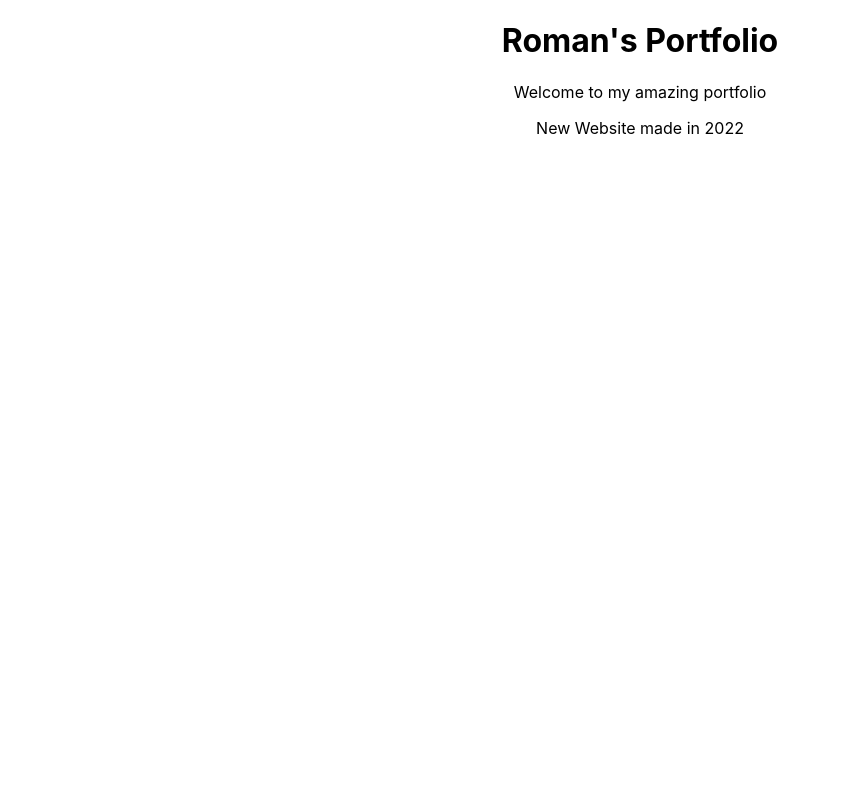
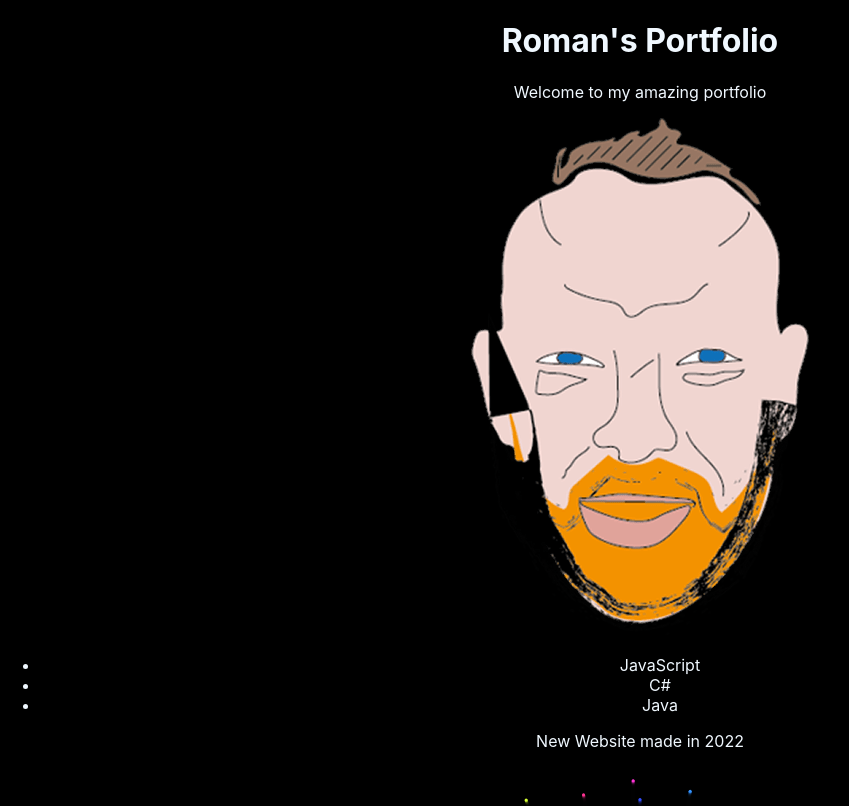
Before and after one commit to RomanLearnsHowToCode/LinkedIn_ReactJs_EssentialTraining, a React (Create React App) app in the folder my-app/: page / in a window 1280 px wide. Shown: the top 806 px of the page, without its empty margins (0-849 px from the left). Built offline with nearby package versions, Linux system fonts and the light colour scheme.

Commit message:
Chapter03 finished

```diff
--- a/my-app/public/index.html
+++ b/my-app/public/index.html
@@ -39,10 +39,9 @@
   </head>
   <body>
     <noscript>You need to enable JavaScript to run this app.</noscript>
-    <!--<canvas></canvas> - this is for animation -->
-    <div id="root">
-
-    </div>
+    <div id="root"></div>
+    <canvas></canvas>
+    <div id="content"></div>
     <!--
       This HTML file is a template.
       If you open it directly in the browser, you will see an empty page.
--- a/my-app/src/App.css
+++ b/my-app/src/App.css
@@ -1,5 +1,10 @@
 .App {
   text-align: center;
+}
+
+.App {
+  background-color: black;
+  color: aliceblue;
 }
 
 .App-logo {
--- a/my-app/src/App.js
+++ b/my-app/src/App.js
@@ -1,6 +1,7 @@
 //import logo from './logo.svg';
 import './App.css';
 import './animation';
+import image from './RPortrait.png';
 
 
 function Header(props){
@@ -15,6 +16,11 @@ function Main(props){
   return(
   <section>
     <p>Welcome to my {props.adjective} portfolio</p>
+    <img src={image} alt="portfolio pic"/>
+    <ul>
+      {props.programmingLanguages.map((programmingLanguage) => (
+      <li key={programmingLanguage.id}>{programmingLanguage.title}</li>))}
+    </ul>
   </section>
   )
 }
@@ -25,12 +31,20 @@ function Footer(props){
   )
 }
 
+const programmingLanguages = [
+"JavaScript",
+"C#",
+"Java"
+];
+
+const programmingLanguagesObject = programmingLanguages.map((programmingLanguage, i) => ({ id: i, title: programmingLanguage}));
+
 // function create JSX component
 function App() {
   return (
     <div className="App">
       <Header name="Roman"/>
-      <Main adjective="amazing"/>
+      <Main adjective="amazing" programmingLanguages={programmingLanguagesObject}/>
       <Footer year={new Date().getFullYear()}/>
     </div>
   );
--- a/my-app/src/index.css
+++ b/my-app/src/index.css
@@ -1,4 +1,5 @@
 body {
+  background-color: black;
   margin: 0;
   font-family: -apple-system, BlinkMacSystemFont, 'Segoe UI', 'Roboto', 'Oxygen',
     'Ubuntu', 'Cantarell', 'Fira Sans', 'Droid Sans', 'Helvetica Neue',
--- a/my-app/src/index.js
+++ b/my-app/src/index.js
@@ -44,8 +44,16 @@ document.getElementById("root")
 
 */
 
-
+function AppTwo(){
+  return(
+    <h1>This is the second App</h1>
+  )
+}
+// So this is how we can render two "apps".. this is great
 ReactDOM.render(
-  <App/>,
+  <React.Fragment>
+    <App/>
+    <Anim/>
+  </React.Fragment>,
   document.getElementById("root")
 );
```
Also changed, not shown: 1 other file (tests, documents, lock files or other folders).
